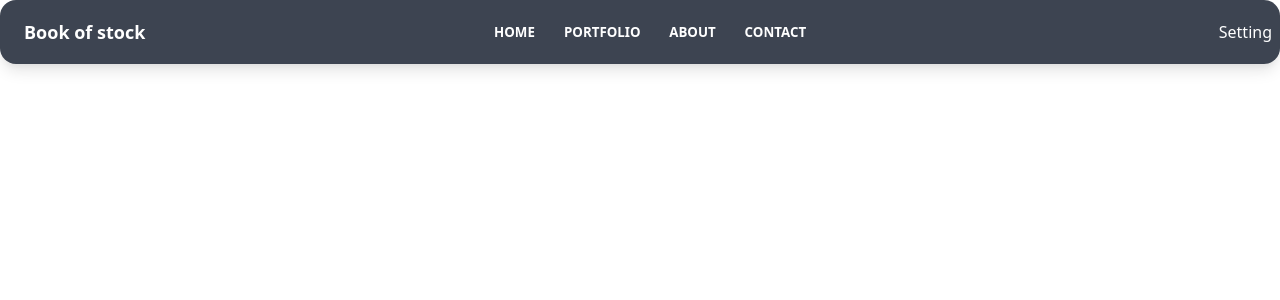
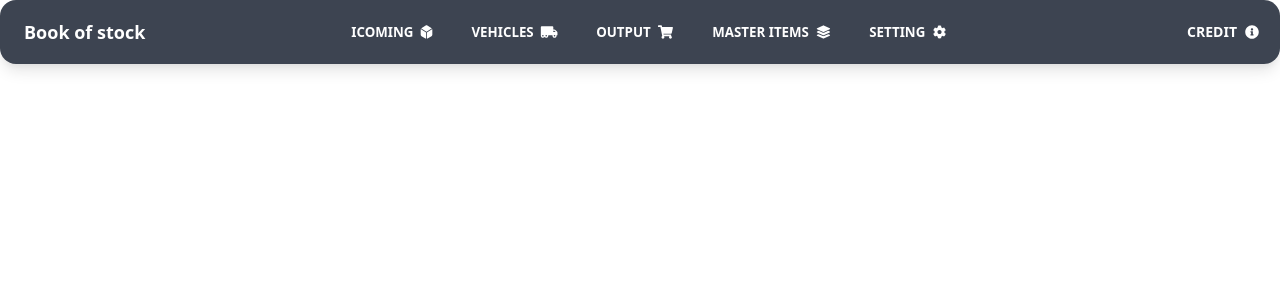
Before and after one commit to rijalBinHusen/minibookstock, a Vue app: page / in a window 1280 px wide. Shown: the top 300 px of the page. Built offline with nearby package versions, Linux system fonts and the light colour scheme.

Commit message:
Finish with navbar

```diff
--- a/src/App.vue
+++ b/src/App.vue
@@ -4,7 +4,7 @@
 </script>
 
 <template>
-    <Navbar />
+    <Navbar :navs="navbar" @navbar="toNav($event)" />
     <!-- <component :is="comp"></component> -->
 </template>
 
@@ -13,6 +13,24 @@ import Navbar from "./components/parts/Navbar.vue";
 
 export default {
   name: "App",
+  data() {
+    return {
+      navbar: [
+        { name: "Incoming", title: "Icoming", icon: "dice-d6" },
+        { name: "Vehicles", title: "Vehicles", icon: "truck-moving" },
+        { name: "Output", title: "Output", icon: "shopping-cart" },
+        { name: "MasterItems", title: "Master Items", icon: "layer-group" },
+        // { name: "Importer", title: "Importer", icon: "file-upload" },
+        // { name: "Exporter", title: "Exporter", icon: "file-download" },
+        { name: "Setting", title: "Setting", icon: "cog" },
+      ],
+    };
+  },
+  methods: {
+    toNav(ev){
+      console.log(ev);
+    },
+  },
   components: {
     Navbar,
   }
--- a/src/components/HelloWorld.vue
+++ /dev/null
@@ -1,40 +0,0 @@
-<script setup>
-import { ref } from 'vue'
-
-defineProps({
-  msg: String
-})
-
-const count = ref(0)
-</script>
-
-<template>
-  <h1>{{ msg }}</h1>
-
-  <p>
-    Recommended IDE setup:
-    <a href="https://code.visualstudio.com/" target="_blank">VSCode</a>
-    +
-    <a href="https://github.com/johnsoncodehk/volar" target="_blank">Volar</a>
-  </p>
-
-  <p>
-    <a href="https://vitejs.dev/guide/features.html" target="_blank">
-      Vite Documentation
-    </a>
-    |
-    <a href="https://v3.vuejs.org/" target="_blank">Vue 3 Documentation</a>
-  </p>
-
-  <button type="button" @click="count++">count is: {{ count }}</button>
-  <p>
-    Edit
-    <code>components/HelloWorld.vue</code> to test hot module replacement.
-  </p>
-</template>
-
-<style scoped>
-a {
-  color: #42b983;
-}
-</style>
--- a/src/components/parts/Navbar.vue
+++ b/src/components/parts/Navbar.vue
@@ -7,22 +7,17 @@
   </div>
   <div class="hidden px-2 mx-2 navbar-center lg:flex">
     <div class="flex items-stretch">
-      <a class="btn btn-ghost btn-sm rounded-btn">
-              Home
-            </a>
-      <a class="btn btn-ghost btn-sm rounded-btn">
-              Portfolio
-            </a>
-      <a class="btn btn-ghost btn-sm rounded-btn">
-              About
-            </a>
-      <a class="btn btn-ghost btn-sm rounded-btn">
-              Contact
-            </a>
+      <a v-for="nav in navs" :key="nav.title" @click="$emit('navbar', nav.name)" class="btn btn-ghost btn-sm rounded-btn">
+              {{ nav.title }}
+        <font-awesome-icon class="m-2" :icon="nav.icon" />
+      </a>
     </div>
   </div>
   <div class="navbar-end">
-      <span>Setting</span>
+      <span class="btn btn-ghost btn-sm rounded-btn">
+        Credit
+        <font-awesome-icon class="ml-2" icon="info-circle" />
+      </span>
   </div>
 </div>
 
@@ -31,5 +26,12 @@
 <script>
 export default {
     name: "Navbar",
+    props: {
+        navs: {
+            type: Object,
+            required: true,
+        }
+    },
+    emits: ['navbar'],
 }
 </script>
--- a/src/main.js
+++ b/src/main.js
@@ -1,5 +1,25 @@
 import { createApp } from "vue";
 import App from "./App.vue";
 import "./index.css";
+import { library } from "@fortawesome/fontawesome-svg-core";
+import {
+  faDiceD6,
+  faCog,
+  faTruckMoving,
+  faLayerGroup,
+  faShoppingCart,
+  faInfoCircle,
+} from "@fortawesome/free-solid-svg-icons";
 
-createApp(App).mount("#app");
+library.add(
+  faDiceD6,
+  faCog,
+  faTruckMoving,
+  faLayerGroup,
+  faShoppingCart,
+  faInfoCircle
+);
+
+import { FontAwesomeIcon } from "@fortawesome/vue-fontawesome";
+
+createApp(App).component("font-awesome-icon", FontAwesomeIcon).mount("#app");
```
